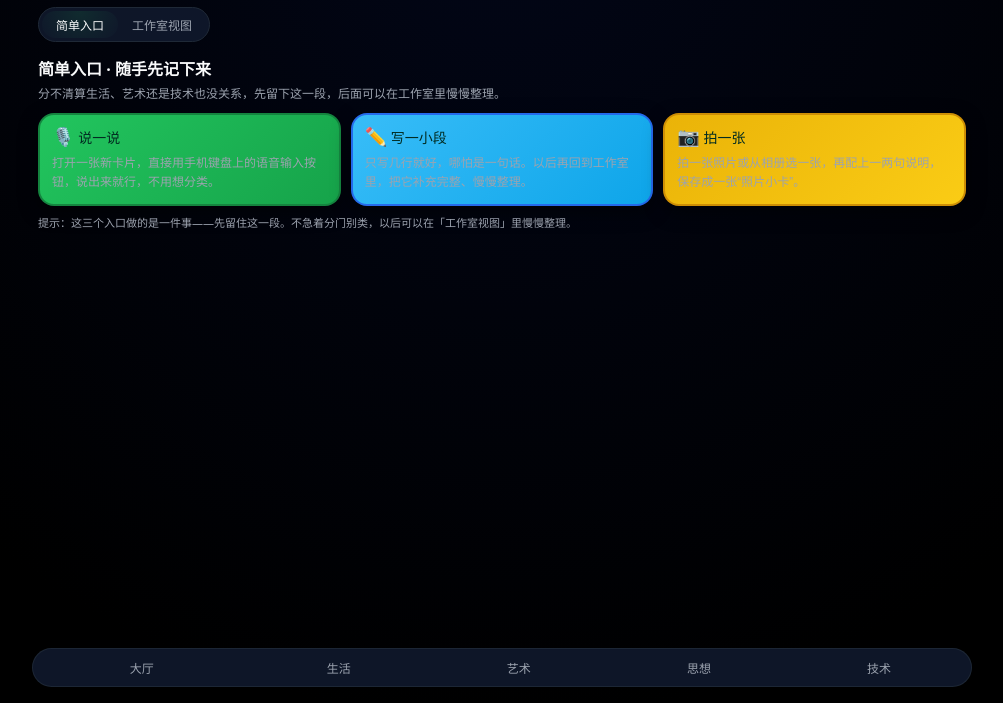
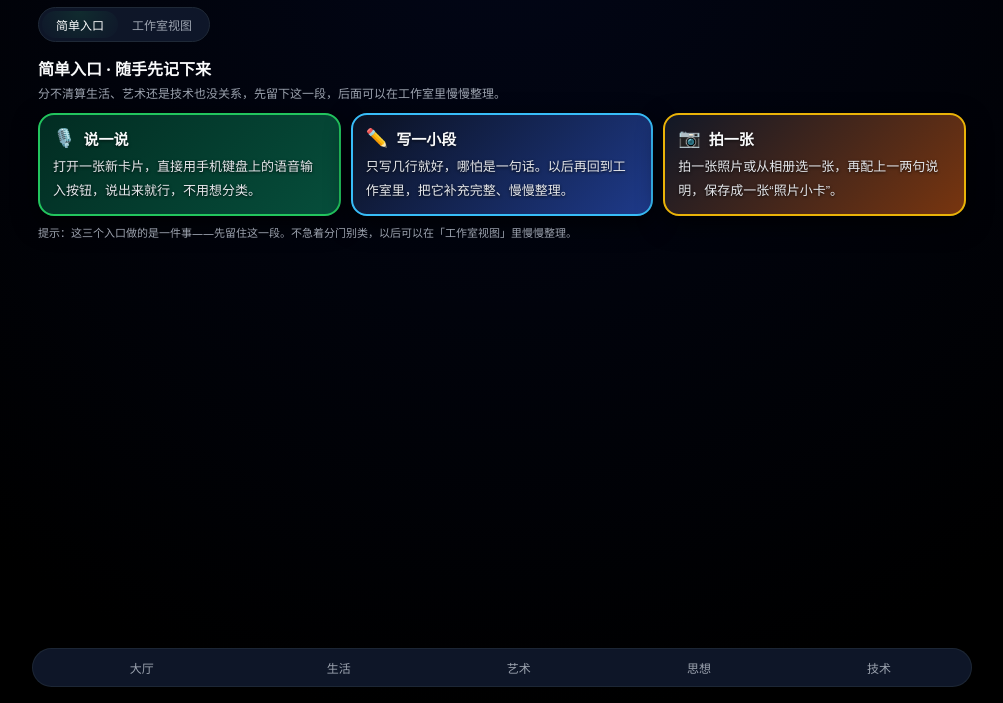
Before and after one commit to yuluo-UGH/life-traverse-studio, a plain HTML site: page studio.html in a window 1280 px wide. Shown: the part 97-800 px from the top of the page, without its empty margins (138-1141 px from the left). Drawn offline with Linux system fonts and the light colour scheme.

Commit message:
Update studio.html

```diff
--- a/studio.html
+++ b/studio.html
@@ -139,6 +139,7 @@
       margin-bottom: 10px;
       line-height: 1.6;
     }
+
     .home-actions {
       display: flex;
       flex-direction: column;
@@ -150,80 +151,68 @@
       }
     }
 
-/* 三个大按钮的公共样式 */
+    /* 三个大按钮：深色卡片 */
     .home-action {
       flex: 1;
       min-width: 0;
       border-radius: 16px;
       border: 2px solid transparent;
-  padding: 11px 12px;
+      padding: 12px 13px;
       text-align: left;
       cursor: pointer;
       display: flex;
       flex-direction: column;
       gap: 6px;
-  box-shadow: 0 6px 18px rgba(0, 0, 0, 0.5);
+      background: #020617;
+      box-shadow: 0 8px 24px rgba(0, 0, 0, 0.7);
       transition:
         border-color 0.12s ease-out,
         transform 0.08s ease-out,
         box-shadow 0.12s ease-out,
         background 0.12s ease-out;
     }
-
-/* 第 1 个：说一说（绿色） */
+    /* 1：说一说（深绿） */
     .home-action:nth-child(1) {
-  background: linear-gradient(135deg, #22c55e, #16a34a);
-  border-color: rgba(21, 128, 61, 0.9);
+      background: linear-gradient(135deg, #022c22, #064e3b);
+      border-color: #22c55e;
+    }
+    /* 2：写一小段（深蓝） */
+    .home-action:nth-child(2) {
+      background: linear-gradient(135deg, #0b1120, #1e3a8a);
+      border-color: #38bdf8;
+    }
+    /* 3：拍一张（深棕金） */
+    .home-action:nth-child(3) {
+      background: linear-gradient(135deg, #111827, #78350f);
+      border-color: #eab308;
+    }
+    .home-action:hover {
+      transform: translateY(-1px);
+      box-shadow: 0 10px 26px rgba(0, 0, 0, 0.75);
     }
 
-/* 第 2 个：写一小段（蓝色） */
-.home-action:nth-child(2) {
-  background: linear-gradient(135deg, #38bdf8, #0ea5e9);
-  border-color: rgba(37, 99, 235, 0.9);
-}
-
-/* 第 3 个：拍一张（金色） */
-.home-action:nth-child(3) {
-  background: linear-gradient(135deg, #eab308, #facc15);
-  border-color: rgba(202, 138, 4, 0.9);
-}
-
-/* 悬停统一效果（PC 上更明显；手机几乎看不出 hover，但不影响） */
-.home-action:hover {
-  transform: translateY(-1px);
-  box-shadow: 0 10px 26px rgba(0, 0, 0, 0.6);
-}
-
-/* 里面的字颜色固定为深色，和背景形成反差 */
-.home-action-main,
-.home-action-desc {
-  color: #022c22;
-}
-.home-action-desc {
-  font-size: 12px;
-  line-height: 1.6;
-}
-
-    }
     .home-action-main {
       display: flex;
       align-items: center;
       gap: 8px;
-      font-size: 14px;
-      font-weight: 560;
     }
     .home-action-icon {
       font-size: 18px;
+      color: #f9fafb;
     }
     .home-action-title {
-      font-size: 14px;
-      font-weight: 560;
+      font-size: 15px;
+      font-weight: 700;
+      color: #f9fafb;
+      text-shadow: 0 1px 3px rgba(0, 0, 0, 0.7);
     }
     .home-action-desc {
-      font-size: 12px;
-      color: var(--text-sub);
-      line-height: 1.6;
+      font-size: 13px;
+      line-height: 1.8;
+      color: #e5e7eb;
+      text-shadow: 0 1px 3px rgba(0, 0, 0, 0.85);
     }
+
     .home-hint {
       margin-top: 8px;
       font-size: 11px;
@@ -981,6 +970,7 @@
         const v = tab.getAttribute("data-view");
         tab.classList.toggle("active", v === view);
       });
+      updateBottomNavActive();
     }
 
     // 简单入口三大按钮
```
Lines whose indentation alone changed are shown as unchanged.
